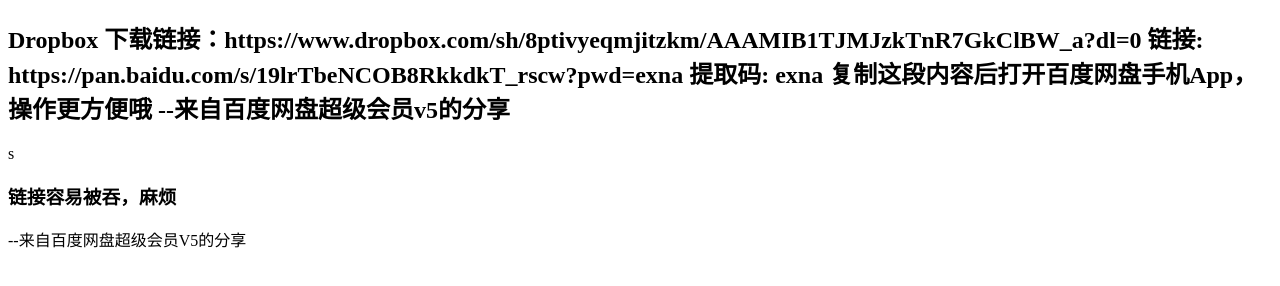
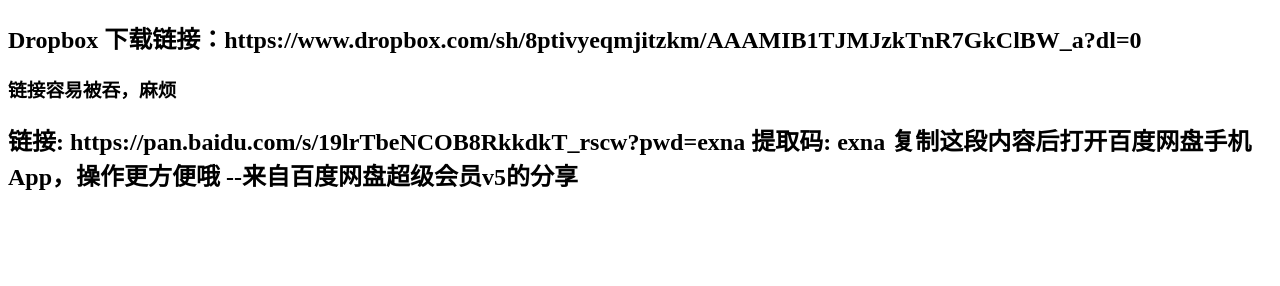
Before and after one commit to bitcard-space/bitcard-space.github.io, a plain HTML site: page index.html in a window 1280 px wide. Drawn offline with Linux system fonts and the light colour scheme.

Commit message:
Add files via upload

```diff
--- a/index.html
+++ b/index.html
@@ -8,10 +8,9 @@
 </head>
 <body>
     <h2>Dropbox 下载链接：https://www.dropbox.com/sh/8ptivyeqmjitzkm/AAAMIB1TJMJzkTnR7GkClBW_a?dl=0
-        链接: https://pan.baidu.com/s/19lrTbeNCOB8RkkdkT_rscw?pwd=exna 提取码: exna 复制这段内容后打开百度网盘手机App，操作更方便哦
-        --来自百度网盘超级会员v5的分享
-    </h2>s
+    </h2>
 <h3>链接容易被吞，麻烦</h3>
---来自百度网盘超级会员V5的分享
+    <h2>链接: https://pan.baidu.com/s/19lrTbeNCOB8RkkdkT_rscw?pwd=exna 提取码: exna 复制这段内容后打开百度网盘手机App，操作更方便哦
+        --来自百度网盘超级会员v5的分享</h2>
 </body>
 </html>
```
